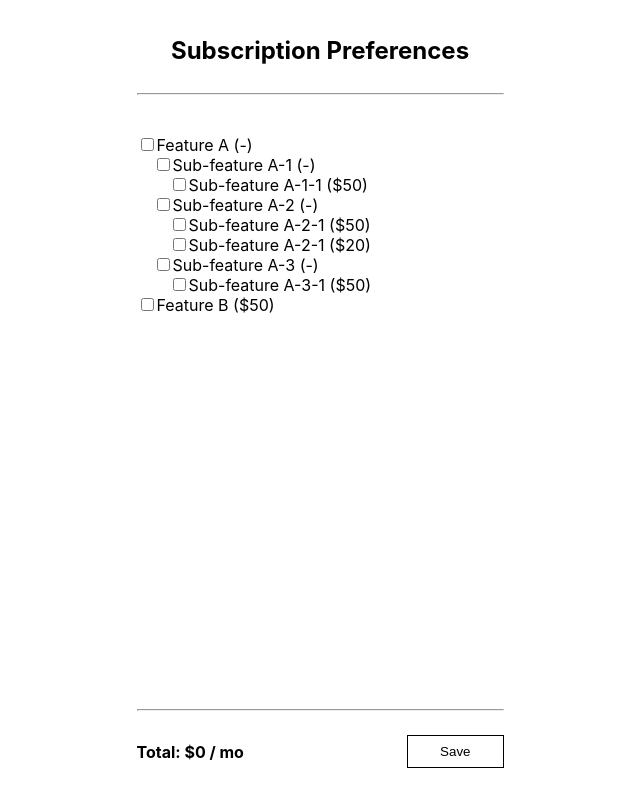
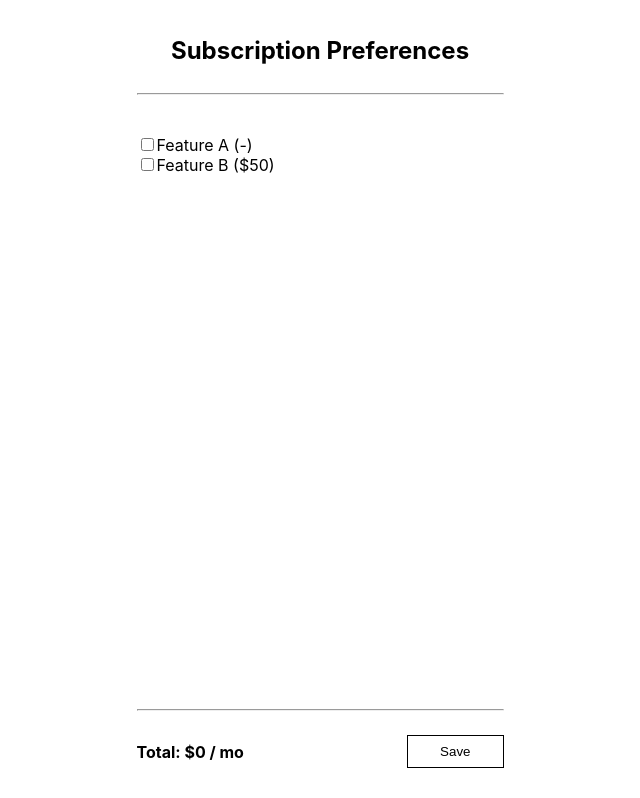
Before and after one commit to nickwang0808/select-feature, a React (Create React App) app: page / in a window 1280 px wide. Shown: the whole page, without its empty margins (320-960 px from the left). Built offline with nearby package versions, Linux system fonts and the light colour scheme.

Commit message:
added ability to dynamicly display the children

```diff
--- a/src/components/controls/Feature.tsx
+++ b/src/components/controls/Feature.tsx
@@ -50,6 +50,8 @@ export default function Feature({ feature, parentNames, position }: IProps) {
 
       {/* render children recursively, need to use a type guard here, do not put the condition in a variable */}
       {typeof feature.value !== "number" &&
+        // only render children if parent is checked
+        feature.isChecked &&
         feature.value.map((subFeature, index) => {
           const childPosition = `${position}.${index}`;
           return (
```
